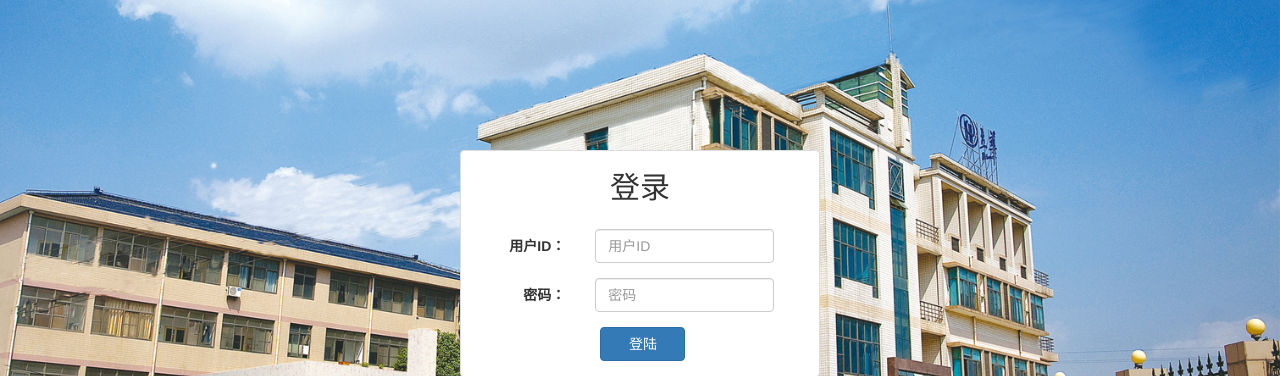
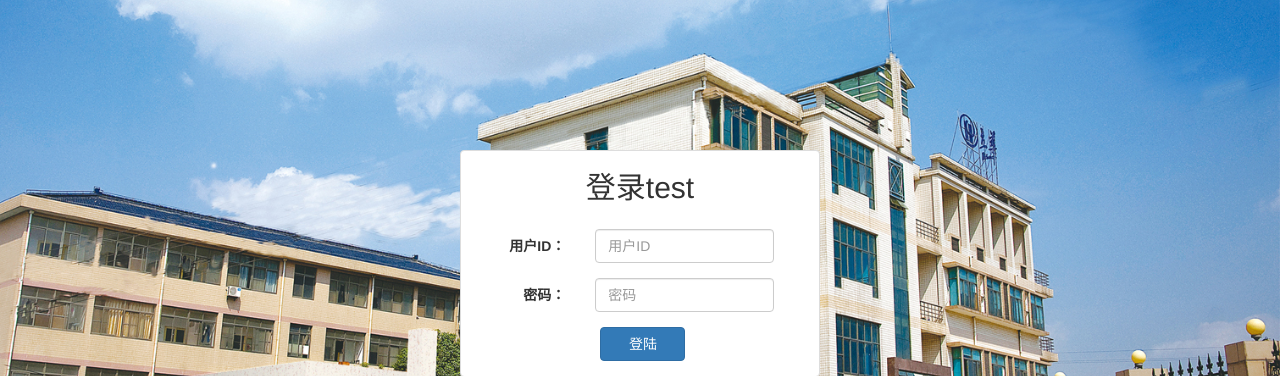
Before and after one commit to TangbaoofChina/lihuaiot01, a Java web app: template src/main/webapp/WEB-INF/jsp/login.jsp in a window 1280 px wide. Shown: the top 376 px of the page. Run offline with Spring Boot 4, a stand-in JSP engine, Linux system fonts and the light colour scheme; the template is opened without the code that fills it, so the values that code supplies are empty; the project's own start-up code is not run, and a stand-in starts its controllers and pages.

Commit message:
Merge branch 'master' of https://gitee.com/YanFaZu/lihuaiot01
# Please enter a commit message to explain why this merge is necessary,
# especially if it merges an updated upstream into a topic branch.
#
# Lines starting with '#' will be ignored, and an empty message aborts
# the commit.

```diff
--- a/src/main/webapp/WEB-INF/jsp/login.jsp
+++ b/src/main/webapp/WEB-INF/jsp/login.jsp
@@ -23,7 +23,7 @@
 
                 <!-- 登陆面板的标题 -->
                 <div class="panel-title" style="text-align: center">
-                    <h2>登录</h2>
+                    <h2>登录test</h2>
                 </div>
 
                 <!-- 登陆面板的主体 -->
```
